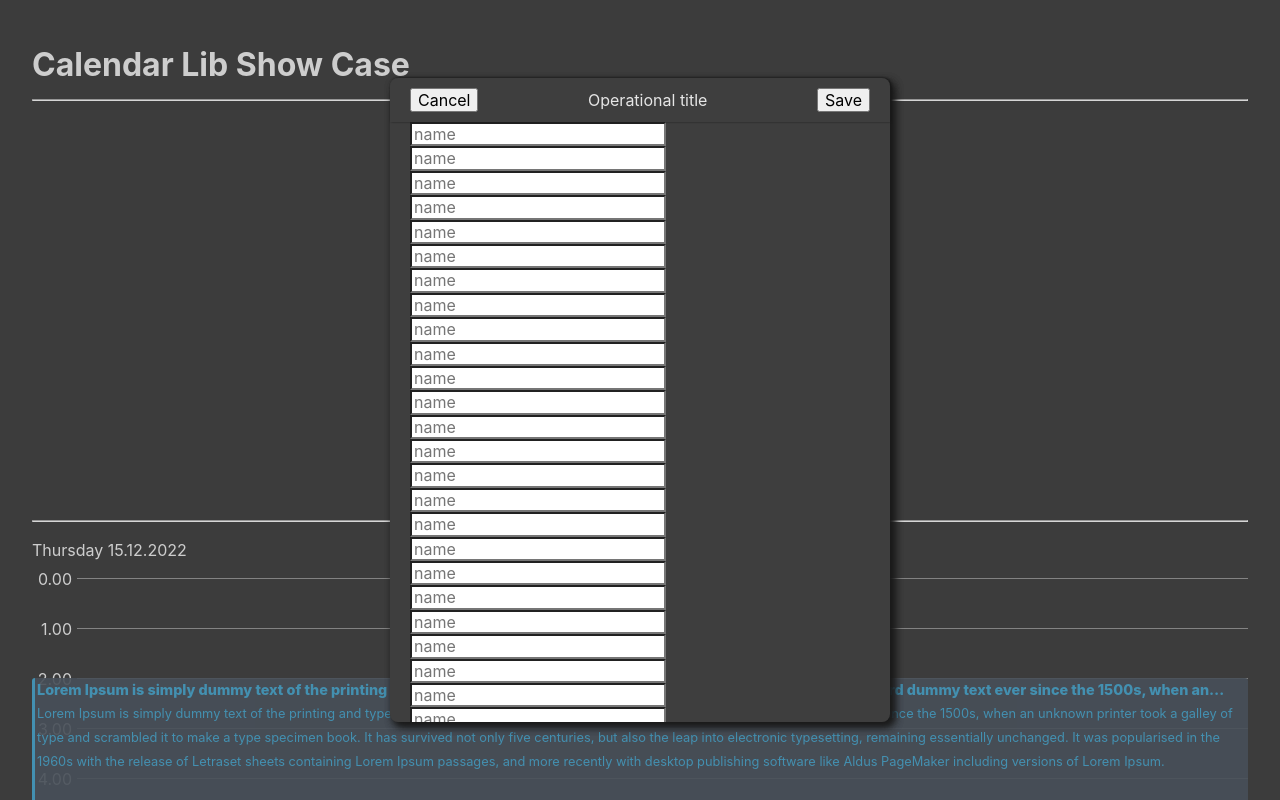
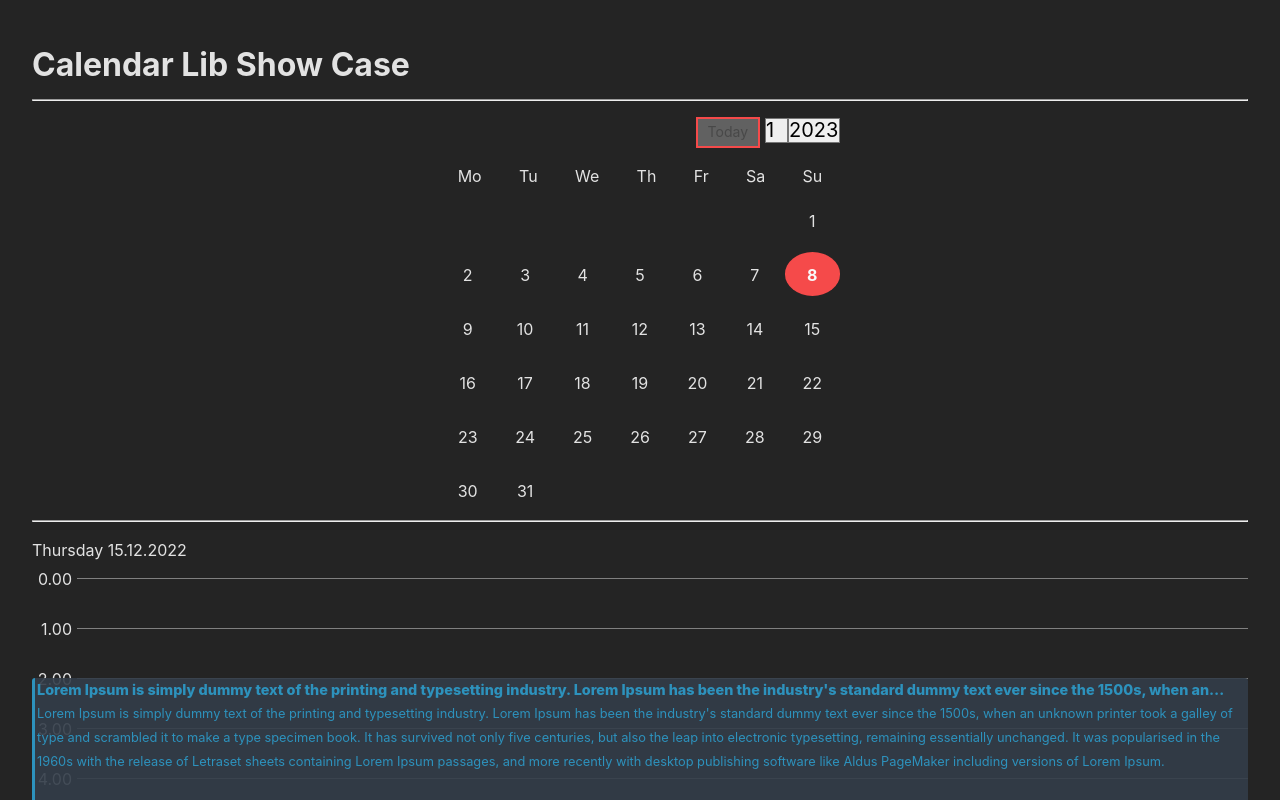
Before and after one commit to LeTranAnhVu/calender-lib, a React (Vite) app: page / in a window 1280 px wide. Shown: the top 800 px of the page. Built offline with nearby package versions, Linux system fonts and the light colour scheme.

Commit message:
Reafactor the modal

```diff
--- /dev/null
+++ b/src/layout/components/Modals/BaseStyledModal.tsx
@@ -0,0 +1,14 @@
+import styled from 'styled-components'
+
+export const BaseStyledModal = styled.div`
+  position: fixed;
+  top: 50%;
+  left: 50%;
+  transform: translate(-50%, -50%);
+  background: ${({ theme }) => theme.modalBackground};
+  box-shadow: 4px 4px 8px ${({ theme }) => theme.black};
+  width: 90%;
+  border-radius: ${({ theme }) => theme.borderRadius};
+  overflow: hidden;
+  z-index: 999;
+`
--- a/src/layout/components/Modals/NotificationModal.tsx
+++ b/src/layout/components/Modals/NotificationModal.tsx
@@ -1,5 +1,6 @@
 import styled from 'styled-components'
-import devices from "@/layout/mediaQueries/devices";
+import devices from '@/layout/mediaQueries/devices'
+import { BaseStyledModal } from '@/layout/components/Modals/BaseStyledModal'
 
 export type NotificationModalProps = {
   title: string
@@ -28,18 +29,8 @@ type NotificationModalWrapperProps = {
   isShowed: boolean
 }
 
-const NotificationModalWrapper = styled.div<NotificationModalWrapperProps>`
+const NotificationModalWrapper = styled(BaseStyledModal)<NotificationModalWrapperProps>`
   display: ${({ isShowed }) => (isShowed ? 'block' : 'none')};
-  position: fixed;
-  top: 50%;
-  left: 50%;
-  transform: translate(-50%, -50%);
-  background: ${({ theme }) => theme.modalBackground};
-  box-shadow: 4px 4px 8px ${({ theme }) => theme.black};
-  width: 100%;
-  border-radius: 8px;
-  overflow: hidden;
-  z-index: 999;
   .content {
     padding: 20px;
     .title {
--- a/src/layout/components/Modals/OperationalModal.tsx
+++ b/src/layout/components/Modals/OperationalModal.tsx
@@ -1,5 +1,6 @@
-import styled from 'styled-components'
+import styled, { DefaultTheme } from "styled-components";
 import devices from '@/layout/mediaQueries/devices'
+import { BaseStyledModal } from '@/layout/components/Modals/BaseStyledModal'
 
 export type OperationalModalProps = {
   title: string
@@ -21,11 +22,7 @@ function OperationalModal({
   executeText = 'Save'
 }: OperationalModalProps) {
   return (
-    <OperationalModalWrapper
-      isShowed={isShowed}
-      borderRadius={8}
-      topOffsetOfModal={40}
-      headerHeight={44}>
+    <OperationalModalWrapper isShowed={isShowed} headerHeight={44}>
       <div className="header">
         <button onClick={onCancel}>{cancelText}</button>
         <span>{title}</span>
@@ -40,27 +37,15 @@ export default OperationalModal
 
 type ModalWrapperProps = {
   isShowed: boolean
-  topOffsetOfModal: number
   headerHeight: number
-  borderRadius: number
 }
 
-const OperationalModalWrapper = styled.div<ModalWrapperProps>`
+const OperationalModalWrapper = styled(BaseStyledModal)<ModalWrapperProps>`
   display: ${({ isShowed }) => (isShowed ? 'flex' : 'none')};
-  box-shadow: 4px 4px 8px ${({ theme }) => theme.black};
-  position: absolute;
-  top: 50%;
-  left: 50%;
-  max-height: calc(100% - ${({ topOffsetOfModal }) => topOffsetOfModal}px);
-  transform: translate(-50%, -50%);
-  width: 100%;
-  background: ${({ theme }) => theme.modalBackground};
-  border-radius: ${({ borderRadius }) => borderRadius}px;
   padding-top: ${({ headerHeight }) => headerHeight}px;
 
   .header {
-    border-radius: ${({ borderRadius }) => borderRadius}px ${({ borderRadius }) => borderRadius}px 0
-      0;
+    border-radius: ${({ theme }) => theme.borderRadius}px ${({ theme }) => theme.borderRadius}px 0 0;
 
     top: 0;
     left: 0;
@@ -73,12 +58,13 @@ const OperationalModalWrapper = styled.div<ModalWrapperProps>`
     background: ${({ theme }) => theme.modalBackground};
     padding: 10px 20px;
     height: ${({ headerHeight }) => headerHeight}px;
-    box-shadow: 1px 0px 2px ${({ theme }) => theme.black};
+    box-shadow: 1px 0 2px ${({ theme }) => theme.black};
   }
   .content {
     padding: 0 20px;
     overflow: scroll;
     max-height: 550px;
+    width: 100%;
   }
 
   @media ${devices.mobileL} {
--- a/src/layout/styled.d.ts
+++ b/src/layout/styled.d.ts
@@ -13,5 +13,6 @@ declare module 'styled-components' {
     disabled: string
     background: string
     modalBackground: string
+    borderRadius: string
   }
 }
--- a/src/lib/themes/default.ts
+++ b/src/lib/themes/default.ts
@@ -10,5 +10,6 @@ export const defaultTheme: DefaultTheme = {
   primary: '#f54a4a',
   disabled: '$grey',
   background: '#242424',
-  modalBackground: '#3e3e3e'
+  modalBackground: '#3e3e3e',
+  borderRadius: '8px'
 }
--- a/src/showcase/components/ModalExamples.tsx
+++ b/src/showcase/components/ModalExamples.tsx
@@ -1,82 +1,41 @@
-import React, { useContext, useEffect } from 'react'
+import React, { useContext } from 'react'
 import type { ModalItem } from '@/layout/components/Modals/Modal'
 import { ModalTypes } from '@/layout/components/Modals/Modal'
 import { v4 as uuidv4 } from 'uuid'
 import { ModalContext } from '@/layout/components/contexts/ModalContextProvider'
+import { rangeFromOne } from '@/lib/array/range'
 
-const ShortCreateUserForm = () => {
+const CreateExampleForm = (n: number) => {
   return (
-    <form action="">
-      <input type="text" placeholder="name" />
-      <input type="text" placeholder="name" />
-      <input type="text" placeholder="name" />
-      <input type="text" placeholder="name" />
-      <input type="text" placeholder="name" />
-      <input type="text" placeholder="name" />
-      <input type="text" placeholder="name" />
-      <input type="text" placeholder="name" />
-      <input type="text" placeholder="name" />
-      <input type="text" placeholder="name" />
-      <input type="text" placeholder="name" />
-      <input type="text" placeholder="name" />
-      <input type="text" placeholder="name" />
-      <input type="text" placeholder="name" />
-      <input type="text" placeholder="name" />
-      <input type="text" placeholder="name" />
-      <input type="text" placeholder="name" />
-      <input type="text" placeholder="name" />
-      <input type="text" placeholder="name" />
-      <input type="text" placeholder="name" />
-      <input type="text" placeholder="name" />
-      <input type="text" placeholder="name" />
-      <input type="text" placeholder="name" />
-      <input type="text" placeholder="name" />
-      <input type="text" placeholder="name" />
-      <input type="text" placeholder="name" />
-      <input type="text" placeholder="name" />
-      <input type="text" placeholder="name" />
-      <input type="text" placeholder="name" />
-      <input type="text" placeholder="name" />
-      <input type="text" placeholder="name" />
-      <input type="text" placeholder="name" />
-      <input type="text" placeholder="name" />
-      <input type="text" placeholder="name" />
-      <input type="text" placeholder="name" />
-      <input type="text" placeholder="name" />
-      <input type="text" placeholder="name" />
-      <input type="text" placeholder="name" />
-      <input type="text" placeholder="name" />
-      <input type="text" placeholder="name" />
-      <input type="text" placeholder="name" />
-      <input type="text" placeholder="name" />
-      <input type="text" placeholder="name" />
-      <input type="text" placeholder="name" />
-      <input type="text" placeholder="name" />
-      <input type="text" placeholder="name" />
-      <input type="text" placeholder="name" />
-      <input type="text" placeholder="name" />
-      <input type="text" placeholder="name" />
-      <input type="text" placeholder="name" />
-      <input type="text" placeholder="name" />
-      <input type="text" placeholder="name" />
-      <input type="text" placeholder="name" />
-      <input type="text" placeholder="name" />
-      <input type="submit" value="submit" />
-    </form>
+    <div style={{ width: '100%' }}>
+      {rangeFromOne(n).map((i) => (
+        <p key={i}>{i}</p>
+      ))}
+    </div>
   )
 }
 
-const modalIds = [uuidv4(), uuidv4(), uuidv4()]
+const LongForm = () => CreateExampleForm(50)
+const ShortForm = () => CreateExampleForm(10)
+
+const enum ExampleModalType {
+  Confirmation,
+  Notification,
+  ShortForm,
+  LongForm
+}
+
+const modalIds = [uuidv4(), uuidv4(), uuidv4(), uuidv4()]
 
 function ModalExamples() {
-  const { closeModal, addModals } = useContext(ModalContext)
+  const { closeModal, addModal } = useContext(ModalContext)
   const modals: ModalItem[] = [
     {
       id: modalIds[0],
       type: ModalTypes.Operational,
       props: {
         isShowed: true,
-        title: 'Operational title',
+        title: 'Long form title',
         onCancel: async () => {
           console.log('operational canceled')
           closeModal(modalIds[0])
@@ -87,11 +46,30 @@ function ModalExamples() {
           closeModal(modalIds[0])
           await Promise.resolve()
         },
-        component: ShortCreateUserForm
+        component: LongForm
       }
     },
     {
       id: modalIds[1],
+      type: ModalTypes.Operational,
+      props: {
+        isShowed: true,
+        title: 'Short form title',
+        onCancel: async () => {
+          console.log('operational canceled')
+          closeModal(modalIds[1])
+          await Promise.resolve()
+        },
+        onExecute: async () => {
+          console.log('operational executed')
+          closeModal(modalIds[1])
+          await Promise.resolve()
+        },
+        component: ShortForm
+      }
+    },
+    {
+      id: modalIds[2],
       type: ModalTypes.Notification,
       props: {
         isShowed: true,
@@ -99,13 +77,13 @@ function ModalExamples() {
         body: 'this is the body of notification',
         onClose: async () => {
           console.log('notification modal closed')
-          closeModal(modalIds[1])
+          closeModal(modalIds[2])
           await Promise.resolve()
         }
       }
     },
     {
-      id: modalIds[2],
+      id: modalIds[3],
       type: ModalTypes.Confirmation,
       props: {
         isShowed: true,
@@ -113,49 +91,45 @@ function ModalExamples() {
         body: 'this is the content of confirm. Do you want to save it?',
         onConfirm: async () => {
           console.log('Confirmation modal confirmed')
-          closeModal(modalIds[2])
+          closeModal(modalIds[3])
           await Promise.resolve()
         },
         onCancel: async () => {
           console.log('Confirmation modal cancel')
-          closeModal(modalIds[2])
+          closeModal(modalIds[3])
           await Promise.resolve()
         }
       }
     }
   ]
 
-  useEffect(() => {
-    const modal: ModalItem = {
-      id: '23434',
-      type: ModalTypes.Operational,
-      props: {
-        isShowed: true,
-        title: 'Operational title',
-        onCancel: async () => {
-          console.log('operational canceled')
-          closeModal('23434')
-          await Promise.resolve()
-        },
-        onExecute: async () => {
-          console.log('operational executed')
-          closeModal('23434')
-          await Promise.resolve()
-        },
-        component: ShortCreateUserForm
-      }
+  const showModals = (type: ExampleModalType) => {
+    switch (type) {
+      case ExampleModalType.LongForm:
+        addModal(modals[0])
+        break
+      case ExampleModalType.ShortForm:
+        addModal(modals[1])
+        break
+
+      case ExampleModalType.Notification:
+        addModal(modals[2])
+        break
+
+      case ExampleModalType.Confirmation:
+        addModal(modals[3])
+        break
     }
-
-    addModals([modal])
-  }, [])
-
-  const showModals = () => {
-    addModals([...modals])
   }
 
   return (
     <div>
-      <button onClick={showModals}>Show confirm modal</button>
+      <button onClick={() => showModals(ExampleModalType.Confirmation)}>Show confirm modal</button>
+      <button onClick={() => showModals(ExampleModalType.Notification)}>
+        Show notification modal
+      </button>
+      <button onClick={() => showModals(ExampleModalType.ShortForm)}>Show short form modal</button>
+      <button onClick={() => showModals(ExampleModalType.LongForm)}>Show long form modal</button>
     </div>
   )
 }
```
Also changed, not shown: src/layout/components/Modals/ConfirmModal.tsx (+11 -10 lines), src/layout/components/contexts/ModalContextProvider.tsx (+7 -1 lines), src/layout/components/Modals/Modal.tsx (line endings or trailing spaces).
